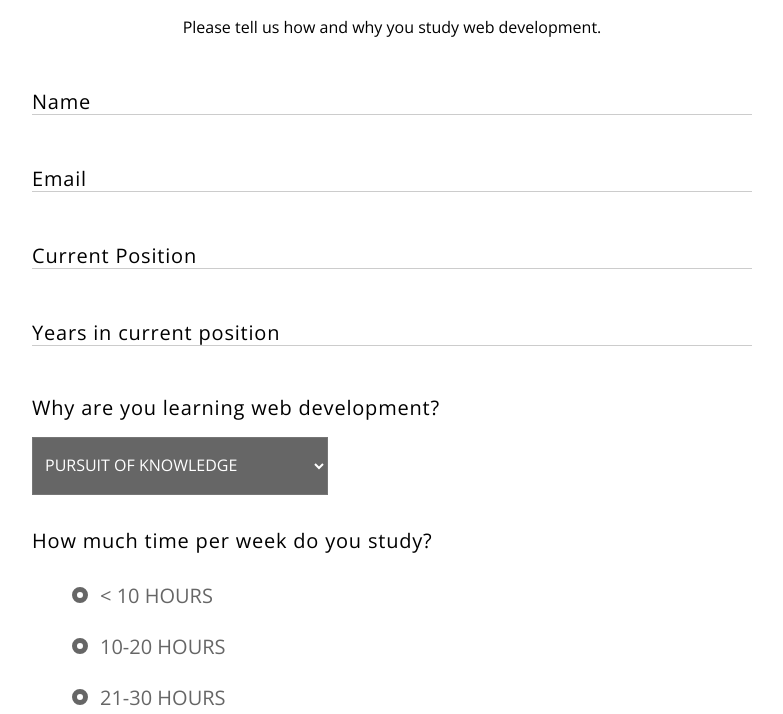
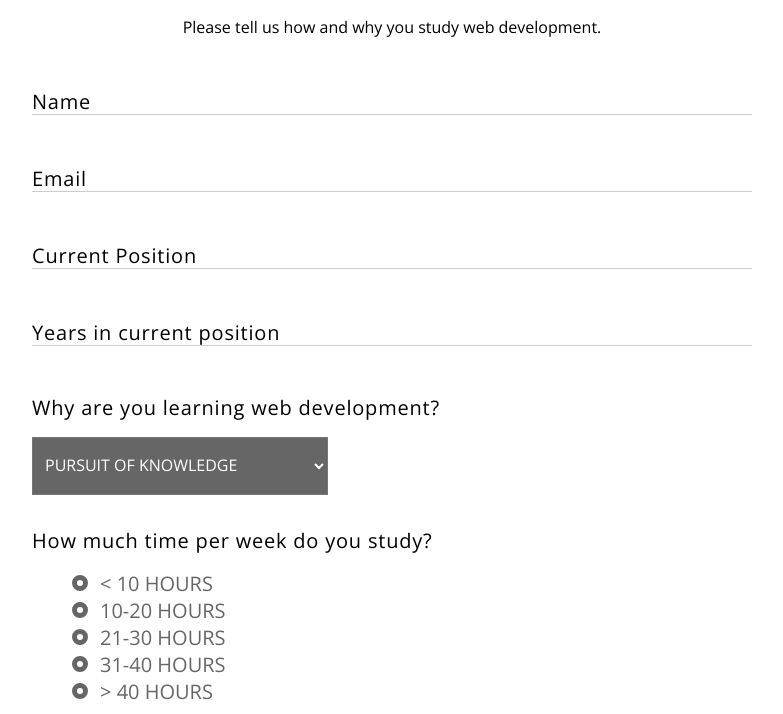
Before and after one commit to OnlinePseudonym/Survey, a plain HTML site: page index.html in a window 1280 px wide. Shown: the part 86-800 px from the top of the page, without its empty margins (248-1031 px from the left). Drawn offline with nearby package versions, Linux system fonts and the light colour scheme.

Commit message:
change radio styling

```diff
--- a/css/styles.css
+++ b/css/styles.css
@@ -103,7 +103,7 @@ p {
     font-family: 'Open Sans';
     font-weight: 300;
 }
-/**  **/
+/** radio styling **/
 
 .list-item {
     position: relative;
@@ -133,9 +133,6 @@ p {
 }
 
 .form--radio__input--label {
-    display: flex;
-    align-items: center;
-    padding: 0.75rem 0;
     color: #666;
     font-size: 1.25rem;
     text-transform: uppercase;
```
